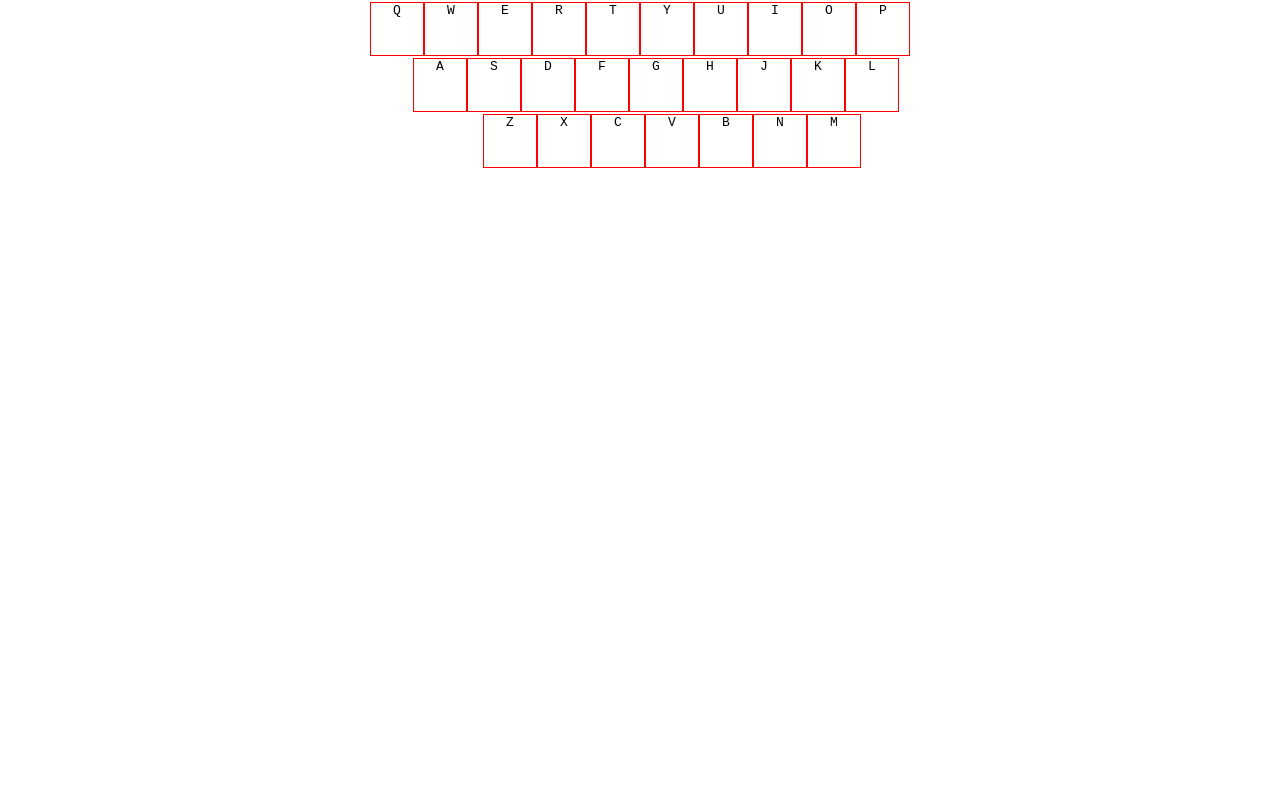
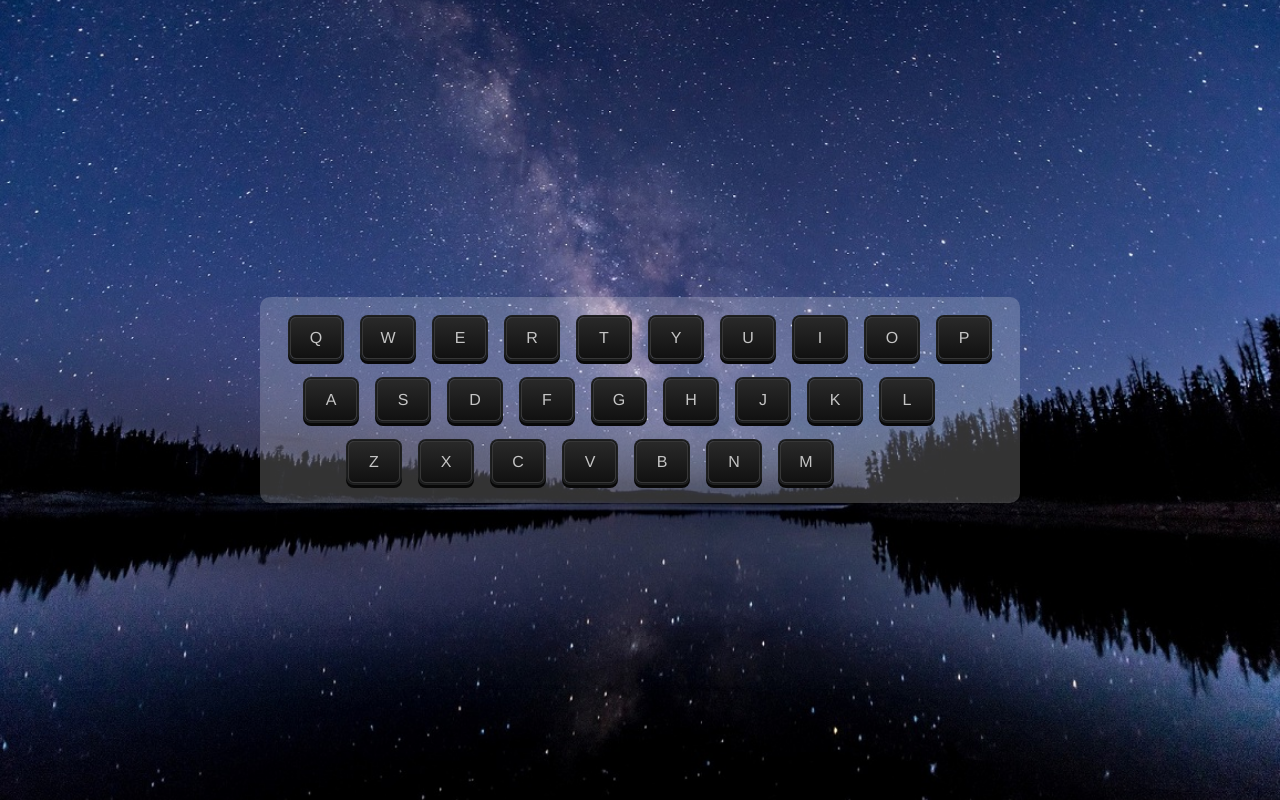
Before and after one commit to Jiansitewang/nav-demo, a plain HTML site: page index.html in a window 1280 px wide. Drawn offline with Linux system fonts and the light colour scheme.

Commit message:
css edit

```diff
--- a/index.html
+++ b/index.html
@@ -12,7 +12,6 @@
 	<header></header>
 	<main>
 			<div class="wrapper" id="Insert">
-
 			</div>
 	</main>
 	<footer></footer>
@@ -22,7 +21,7 @@
           '1': {0:'a',1:'s',2:'d',3:'f',4:'g',5:'h',6:'j',7:'k',8:'l',length:9},
           '2': {0:'z',1:'x',2:'c',3:'v',4:'b',5:'n',6:'m',length:7},
 					'length': 3
-			}
+			};
 			var hash = {
 			    'q': 'qq.com',
           'w': 'weibo.com',
@@ -38,39 +37,41 @@
           's': 'sohu.com',
           'z': 'zhihu.com',
           'm': 'www.mcdonalds.com.cn',
-			}
+			};
 			var hashInlocalStorage = JSON.parse(localStorage.getItem('zzz' || 'null'))
 			if(hashInlocalStorage){
 			    hash = hashInlocalStorage
 			}
 
-			index = 0
+			index = 0;
       while(index< keys['length']){
-          divxxx = document.createElement('div')
-          Insert.appendChild(divxxx)
-		      row = keys[index] //抽出第一个数组、第二个数组、第三个数组
+          divxxx = document.createElement('div');
+          divxxx.className = 'row'
+          Insert.appendChild(divxxx);
+		      row = keys[index]; //抽出第一个数组、第二个数组、第三个数组
 
-		      index2 = 0 //此循环在div中生成kbd并根据数据生成kbd中的内容
+		      index2 = 0;//此循环在div中生成kbd并根据数据生成kbd中的内容
 		      while(index2< row['length']){
-            kbdxxx = document.createElement('kbd')
-		        kbdxxx.textContent = row[index2]
-            buttonxxx = document.createElement('button')
+            kbdxxx = document.createElement('kbd');
+		        kbdxxx.textContent = row[index2];
+            kbdxxx.className = 'keycss';
+            buttonxxx = document.createElement('button');
             buttonxxx.textContent = '编辑';
             buttonxxx.onclick = function (KeyPressMonitor) {
-		            keyClick = KeyPressMonitor['target']['id']
-		            editedWebsite = prompt('请输入网址')
-		            hash[keyClick] = editedWebsite
+		            keyClick = KeyPressMonitor['target']['id'];
+		            editedWebsite = prompt('请输入网址');
+		            hash[keyClick] = editedWebsite;
 		            localStorage.setItem('zzz',JSON.stringify(hash))
-            }
-            kbdxxx.appendChild(buttonxxx)
-		        divxxx.appendChild(kbdxxx)
+            };
+            kbdxxx.appendChild(buttonxxx);
+		        divxxx.appendChild(kbdxxx);
             index2 = index2+1
 		      }
           index = index+1//此循环在wrapper的div中生成3个div
 			}
 			document.onkeypress = function (KeyPressMonitor) {
-					keyPressed = KeyPressMonitor['key']
-					website = hash[keyPressed]
+					keyPressed = KeyPressMonitor['key'];
+					website = hash[keyPressed];
 					window.open('http://'+website,'_blank')
       }
 	</script>
--- a/style.css
+++ b/style.css
@@ -17,15 +17,48 @@ kbd > button{
 kbd:hover > button{
     display: inline-block;
 }
+body{
+    background: gray url(./background.jpg) no-repeat center center;
+    background-size: cover;
+}
 main{
     text-align: center;
+    display: flex;
+    justify-content:center;
+    align-items: center;
+    height: 100vh;//viewportHeight
+
 }
 #Insert{
     display: inline-block;
 }
 #Insert > div:nth-child(2){
-    margin-left: 2em;
+    margin-left: -22px;
 }
 #Insert > div:nth-child(3){
-    margin-left: 4em;
+    margin-left: -80px;
 }
+.wrapper{
+    background: rgba(255,255,255,0.2);
+    border-radius: 10px;
+}
+.keycss{
+    width: 50px;
+    height: 40px;
+    background: linear-gradient(to bottom,#292929 0%,#111111 100%);
+    border: 1px solid #373737;
+    color: #c5c5c5;
+    border-radius:6px;
+    box-shadow: 0 0 0 1px #1a1b1c,0 0 0 2px #1f2020,0 3px 0 2px #080808;
+    display: inline-flex;
+    align-items:center;
+    justify-content: center;
+    font-size: 16px;
+    font-family: Helvetica;
+}
+.row{
+    margin: 20px;
+}
+.row .keycss{
+    margin: 0 10px;
+}
```
Also changed, not shown: background.jpg (added).
